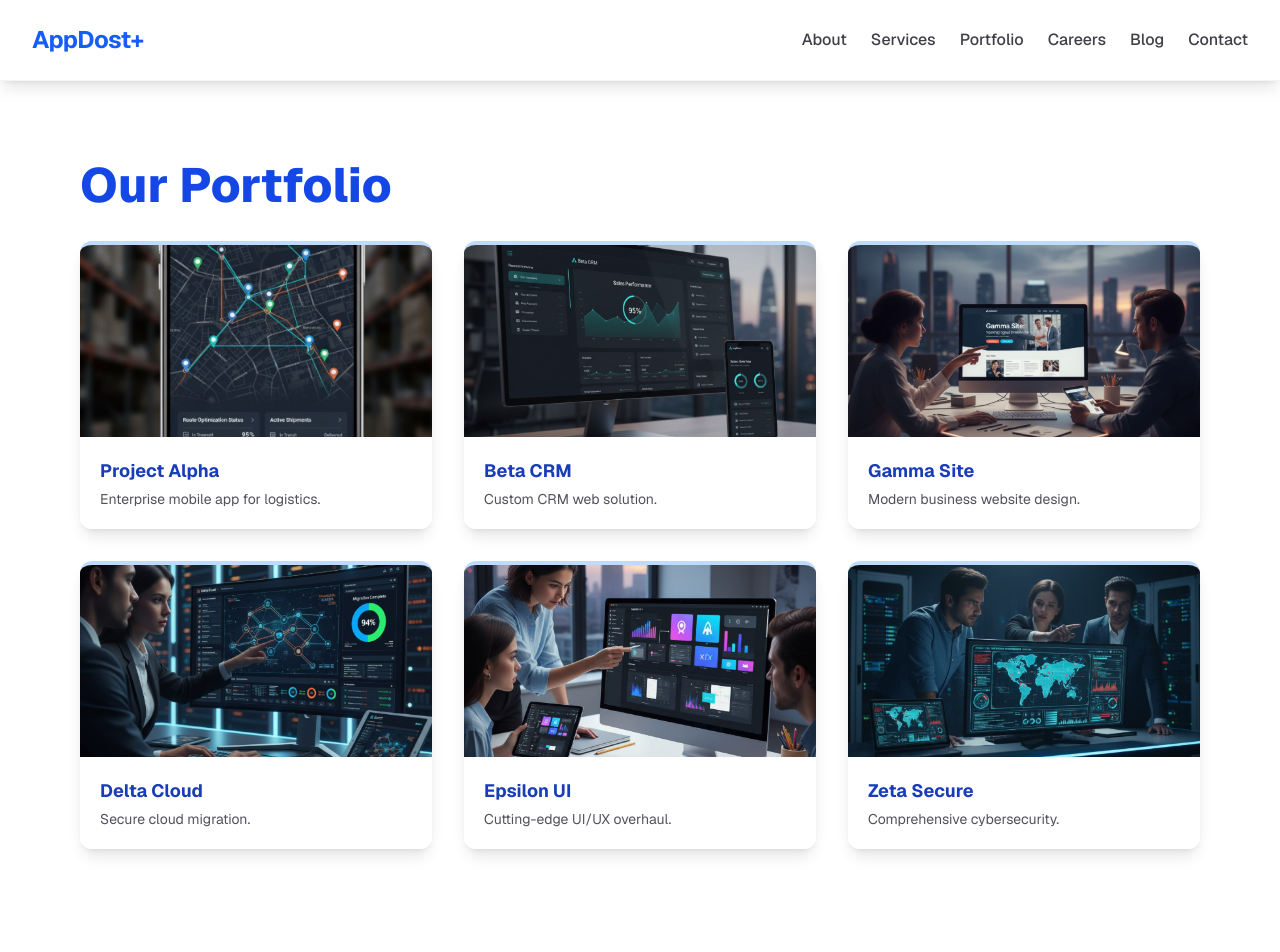
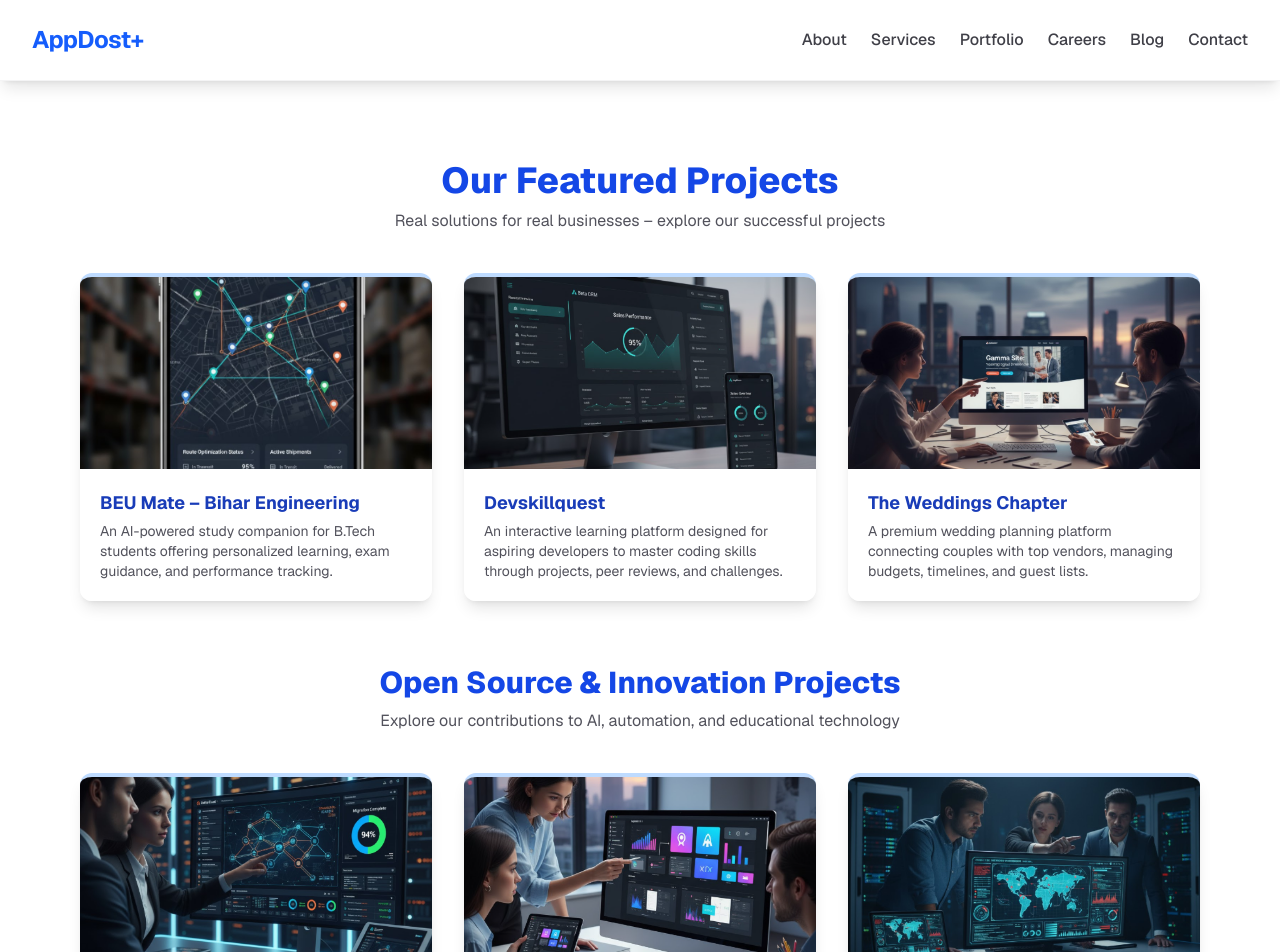
Before and after one commit to onlynishadd/Internship_frontend, a Next.js app: page /portfolio in a window 1280 px wide. Shown: the top 952 px of the page. Before the commit the page ends 913 px from the top, so only its background shows below. Built offline with nearby package versions, Linux system fonts and the light colour scheme.

Commit message:
Update page.tsx

```diff
--- a/src/app/portfolio/page.tsx
+++ b/src/app/portfolio/page.tsx
@@ -9,20 +9,22 @@
   img: string;
 };
 
-const projects: Project[] = [
-  { id: 1, title: "Project Alpha", desc: "Enterprise mobile app for logistics.", img: "/project-alpha.png" },
-  { id: 2, title: "Beta CRM", desc: "Custom CRM web solution.", img: "/beta-crm.png" },
-  { id: 3, title: "Gamma Site", desc: "Modern business website design.", img: "/gamma-site.png" },
-  { id: 4, title: "Delta Cloud", desc: "Secure cloud migration.", img: "/delta-cloud.png" },
-  { id: 5, title: "Epsilon UI", desc: "Cutting-edge UI/UX overhaul.", img: "/epsilon-ui.png" },
-  { id: 6, title: "Zeta Secure", desc: "Comprehensive cybersecurity.", img: "/zeta-secure.png" },
+const featured: Project[] = [
+  { id: 1, title: "BEU Mate – Bihar Engineering", desc: "An AI-powered study companion for B.Tech students offering personalized learning, exam guidance, and performance tracking.", img: "/project-alpha.png" },
+  { id: 2, title: "Devskillquest", desc: "An interactive learning platform designed for aspiring developers to master coding skills through projects, peer reviews, and challenges.", img: "/beta-crm.png" },
+  { id: 3, title: "The Weddings Chapter", desc: "A premium wedding planning platform connecting couples with top vendors, managing budgets, timelines, and guest lists.", img: "/gamma-site.png" },
+];
+
+const openSource: Project[] = [
+  { id: 101, title: "Deepfake Detection", desc: "Advanced learning model for detecting manipulated media using AI; helps ensure authenticity and trust.", img: "/delta-cloud.png" },
+  { id: 102, title: "NobBot", desc: "Smart automation bot built with Python for task scheduling, reminders, and productivity workflows.", img: "/epsilon-ui.png" },
+  { id: 103, title: "EduTools", desc: "Micro-utilities to enhance online education workflows — annotations, quick grading, and sharing.", img: "/zeta-secure.png" },
+  { id: 104, title: "DialogFlow Chatbot", desc: "Intelligent chatbot using Google Dialogflow for natural language support and lead capture.", img: "/project-alpha.png" },
 ];
 
 export default function PortfolioPage() {
   const [selected, setSelected] = useState<Project | null>(null);
-  return (
-    <div className="mx-auto max-w-6xl px-4 pt-20 pb-16">
-      <motion.h1 initial={{opacity:0, y:-30}} animate={{opacity:1, y:0}} transition={{duration:0.6}} className="text-4xl md:text-5xl font-extrabold mb-8 text-blue-700">Our Portfolio</motion.h1>
+  const renderGrid = (projects: Project[]) => (
     <motion.div className="grid grid-cols-1 sm:grid-cols-2 md:grid-cols-3 gap-8">
       {projects.map((proj, i) => (
         <motion.div
@@ -43,6 +45,18 @@
         </motion.div>
       ))}
     </motion.div>
+  );
+
+  return (
+    <div className="mx-auto max-w-6xl px-4 pt-20 pb-16">
+      <motion.h1 initial={{opacity:0, y:-30}} animate={{opacity:1, y:0}} transition={{duration:0.6}} className="text-3xl md:text-4xl font-extrabold mb-2 text-blue-700 text-center">Our Featured Projects</motion.h1>
+      <p className="text-center text-zinc-600 dark:text-zinc-300 mb-10">Real solutions for real businesses – explore our successful projects</p>
+      {renderGrid(featured)}
+
+      <motion.h2 initial={{opacity:0, y:20}} whileInView={{opacity:1, y:0}} viewport={{ once:true }} transition={{duration:0.6}} className="text-2xl md:text-3xl font-extrabold mt-16 mb-2 text-blue-700 text-center">Open Source & Innovation Projects</motion.h2>
+      <p className="text-center text-zinc-600 dark:text-zinc-300 mb-10">Explore our contributions to AI, automation, and educational technology</p>
+      {renderGrid(openSource)}
+
       {/* Modal Popup */}
       <AnimatePresence>
         {selected && (
```
Lines whose indentation alone changed are shown as unchanged.
